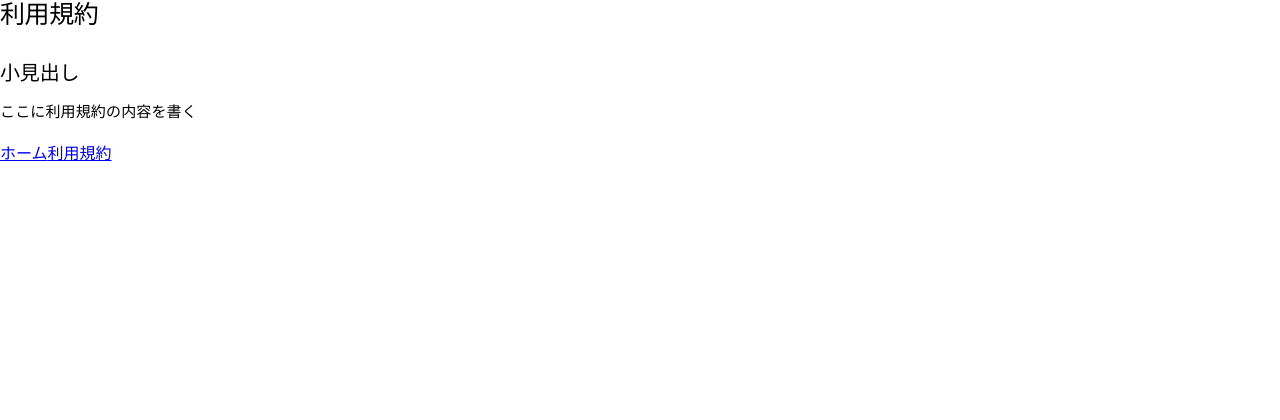
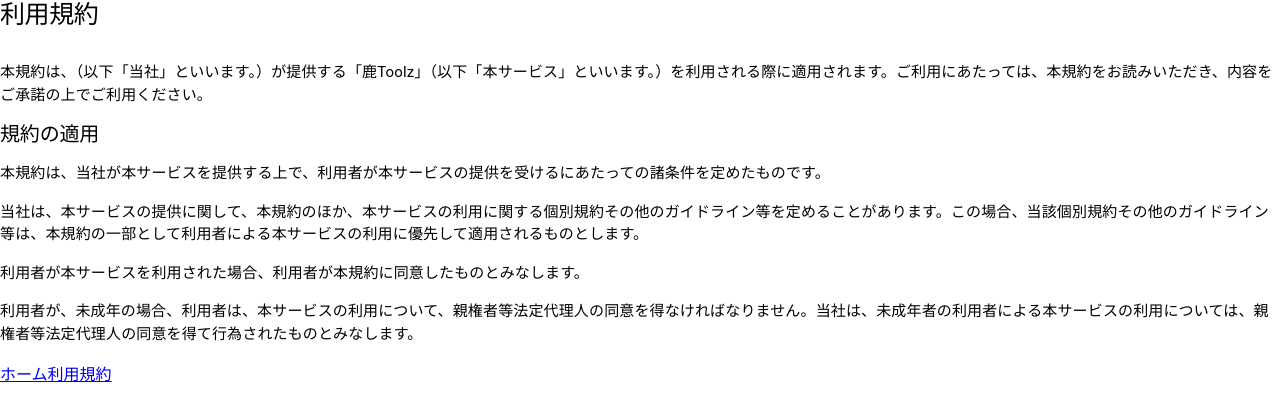
Before and after one commit to chika-create/onigiri-calc, a React (Create React App) app: page /term in a window 1280 px wide. Shown: the top 420 px of the page. Built offline with nearby package versions, Linux system fonts and the light colour scheme.

Commit message:
add: 利用規約の文章一部流し込み、テキストの流し込みコードを作成

```diff
--- a/src/components/pages/Term.tsx
+++ b/src/components/pages/Term.tsx
@@ -1,15 +1,31 @@
 import React from "react";
-import { Box, Typography } from "@mui/material";
+import { Box } from "@mui/material";
 import TitleH1 from "../parts/typography/TitleH1";
 import TitleH2 from "../parts/typography/TitleH2";
 import Text from "../parts/typography/Text";
 
 function Term() {
+  const mainTitle = "利用規約";
+  const leadText =
+    "本規約は、（以下「当社」といいます。）が提供する「鹿Toolz」（以下「本サービス」といいます。）を利用される際に適用されます。ご利用にあたっては、本規約をお読みいただき、内容をご承諾の上でご利用ください。";
+  const subTitle = {
+    application: "規約の適用",
+  };
+  const ApplicationText = [
+    "本規約は、当社が本サービスを提供する上で、利用者が本サービスの提供を受けるにあたっての諸条件を定めたものです。",
+    "当社は、本サービスの提供に関して、本規約のほか、本サービスの利用に関する個別規約その他のガイドライン等を定めることがあります。この場合、当該個別規約その他のガイドライン等は、本規約の一部として利用者による本サービスの利用に優先して適用されるものとします。",
+    "利用者が本サービスを利用された場合、利用者が本規約に同意したものとみなします。",
+    "利用者が、未成年の場合、利用者は、本サービスの利用について、親権者等法定代理人の同意を得なければなりません。当社は、未成年者の利用者による本サービスの利用については、親権者等法定代理人の同意を得て行為されたものとみなします。",
+  ];
+
   return (
     <Box>
-      <TitleH1 text="利用規約" />
-      <TitleH2 text="小見出し" />
-      <Text text="ここに利用規約の内容を書く" />
+      <TitleH1 text={mainTitle} />
+      <Text text={leadText} />
+      <TitleH2 text={subTitle.application} />
+      {ApplicationText.map((text) => {
+        return <Text text={text} />;
+      })}
     </Box>
   );
 }
```
